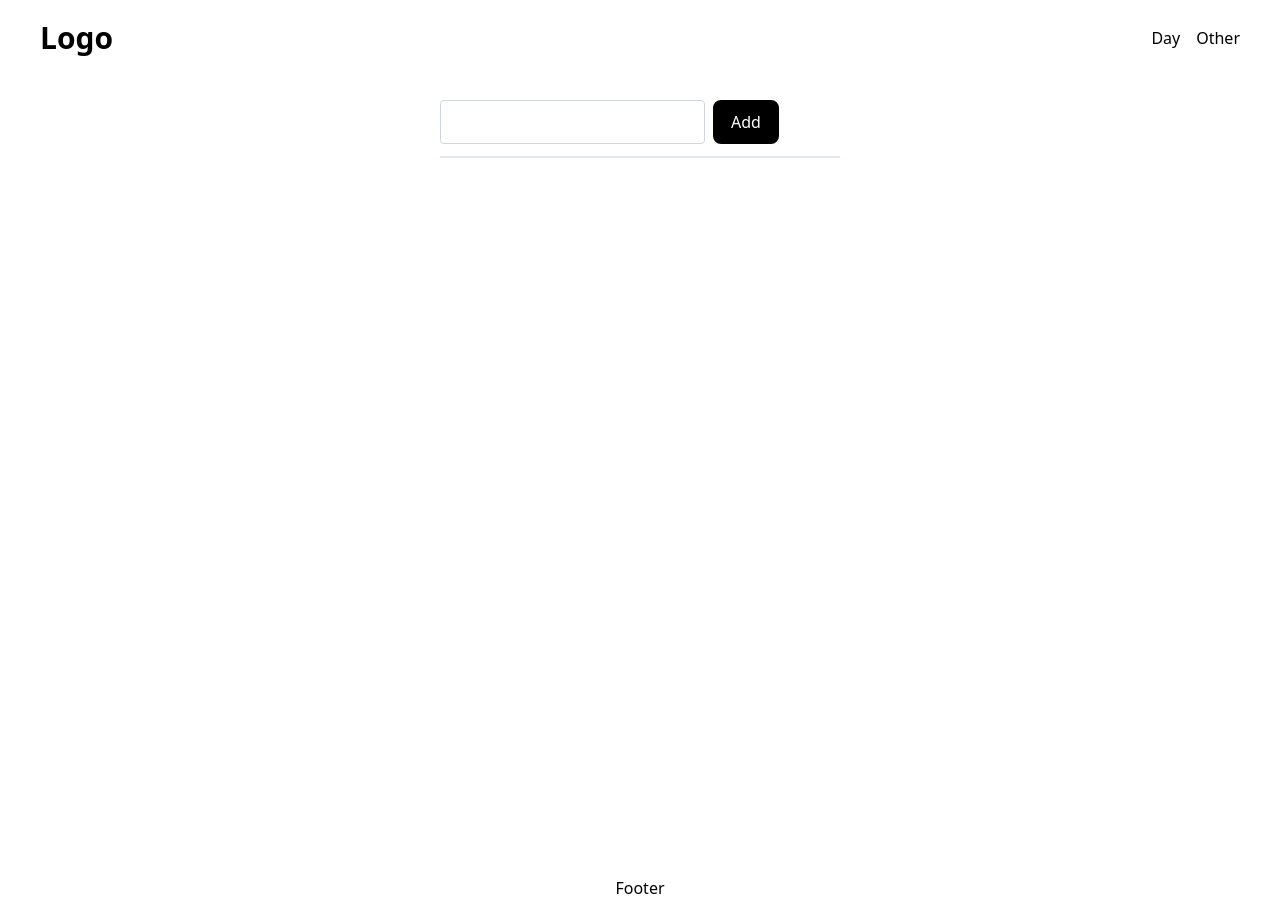
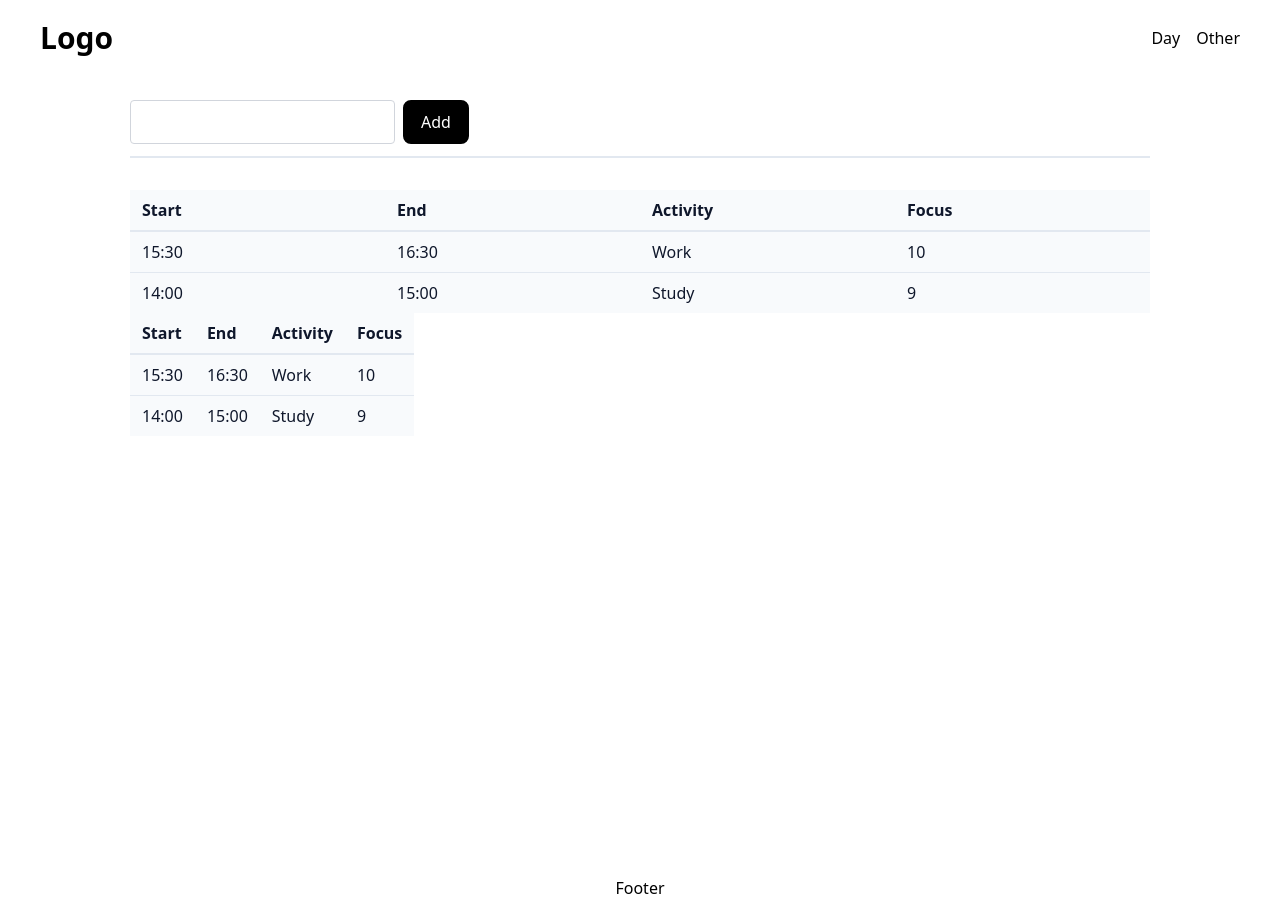
Before and after one commit to Wyrden44/productivity-app, a Vue app: page / in a window 1280 px wide. Built offline with nearby package versions, Linux system fonts and the light colour scheme; the HTML template or start-up script is replaced by a standard one.

Commit message:
Feat: Add timetable with validation, state and api mocks

```diff
--- a/src/components/BaseTable.vue
+++ b/src/components/BaseTable.vue
@@ -27,7 +27,7 @@ const props = withDefaults(
 const tableVariantClasses = computed(() => {
     switch (props.variant) {
         default:
-            return 'divide-y divide-main-border'
+            return 'divide-y-2 divide-main-border'
     }
 })
 
@@ -41,7 +41,7 @@ const headVariantClasses = computed(() => {
 const bodyVariantClasses = computed(() => {
     switch (props.variant) {
         default:
-            return 'bg-main-bg'
+            return 'bg-main-bg divide-y divide-main-border'
     }
 })
 </script>
@@ -56,9 +56,9 @@ const bodyVariantClasses = computed(() => {
             </tr>
         </thead>
         <tbody :class="bodyVariantClasses">
-            <tr v-for="(row, index) in data" :key="index">
+            <tr v-for="(row, index) in props.data" :key="index">
                 <BaseTableCell v-for="col in columns" :key="col.key">
-                    <slot :name="`cell-${col.key}`" :value="row[col.key]"></slot>
+                    {{ row[col.key] }}
                 </BaseTableCell>
             </tr>
         </tbody>
--- /dev/null
+++ b/src/features/timetable/api/timetable.api.ts
@@ -0,0 +1,37 @@
+import type { Activity } from '../types'
+
+const activities: Activity[] = [
+    { id: 1, startTime: '15:30', endTime: '16:30', activity: 'Work', focus: '10' },
+    { id: 2, startTime: '14:00', endTime: '15:00', activity: 'Study', focus: '9' },
+]
+
+export async function fetchActivities(): Promise<Activity[]> {
+    return new Promise<Activity[]>((resolve) => {
+        setTimeout(() => resolve(activities), 500)
+    })
+}
+
+export async function createActivity(activity: Activity) {
+    return new Promise((resolve) => {
+        setTimeout(() => {
+            activities.push(activity)
+            return resolve('success')
+        }, 500)
+    })
+}
+
+export async function editActivity<K extends keyof Activity>(
+    id: number,
+    key: K,
+    newVal: Activity[K],
+) {
+    const activity = activities.find((a) => a.id === id)
+
+    if (!activity) throw Error('Activity not found')
+
+    activity[key] = newVal
+
+    return new Promise<string>((resolve) => {
+        setTimeout(() => resolve('Activity updated'), 500)
+    })
+}
--- /dev/null
+++ b/src/features/timetable/components/EditableCell.vue
@@ -0,0 +1,45 @@
+<script setup lang="ts" generic="T">
+import { ref, watch, computed } from 'vue'
+import BaseTableCell from '@/components/BaseTableCell.vue'
+
+const props = defineProps<{
+    modelValue: T
+    validator: (val: T) => boolean // validator logic as prop
+}>()
+
+const emit = defineEmits<{
+    (e: 'commit', value: string): void
+}>()
+
+const local = ref(props.modelValue)
+
+watch(
+    () => props.modelValue,
+    (newVal) => (local.value = newVal),
+)
+
+const isValid = computed(() => props.validator(local.value))
+const validClasses = computed(() =>
+    isValid.value ? '' : 'decoration-wavy underline decoration-main-error underline-offset-2',
+)
+
+function commit() {
+    if (isValid.value) {
+        emit('commit', local.value)
+    } else {
+        local.value = props.modelValue
+    }
+}
+</script>
+
+<template>
+    <BaseTableCell>
+        <input
+            type="text"
+            v-model="local"
+            @blur="commit"
+            @keydown.enter="commit"
+            :class="[validClasses]"
+        />
+    </BaseTableCell>
+</template>
--- /dev/null
+++ b/src/features/timetable/components/TimetableItem.vue
@@ -0,0 +1,59 @@
+<script setup lang="ts">
+import { onMounted } from 'vue'
+import BaseTable from '@/components/BaseTable.vue'
+import { useTimetableStore } from '../store/timetable.store'
+import BaseTableCell from '@/components/BaseTableCell.vue'
+import type { Activity } from '../types'
+import EditableCell from './EditableCell.vue'
+import { isValidActivity, isValidFocus, isValidTime } from '@/utils/validator'
+
+const store = useTimetableStore()
+
+onMounted(() => {
+    store.load()
+})
+
+const cols = [
+    { key: 'startTime', head: 'Start' },
+    { key: 'endTime', head: 'End' },
+    { key: 'activity', head: 'Activity' },
+    { key: 'focus', head: 'Focus' },
+]
+
+type ValidatorFn = (val: string) => boolean
+
+const validators: Record<keyof Activity, ValidatorFn> = {
+    id: () => true, // or whatever your Activity keys are
+    startTime: (val) => isValidTime(String(val)),
+    endTime: (val) => isValidTime(String(val)),
+    activity: (val) => isValidActivity(String(val)),
+    focus: (val) => isValidFocus(String(val)),
+}
+
+// In your template:
+// :validator="validators[col.key as keyof Activity]"
+</script>
+
+<template>
+    <table class="divide-y-2 divide-main-border">
+        <thead class="bg-main-bg">
+            <tr>
+                <BaseTableCell v-for="col in cols" :key="col.key" :head="true">
+                    {{ col.head }}
+                </BaseTableCell>
+            </tr>
+        </thead>
+        <tbody class="bg-main-bg divide-y divide-main-border">
+            <tr v-for="activity in store.activities" :key="activity.id">
+                <EditableCell
+                    v-for="col in cols"
+                    :key="activity.id + '-' + activity[col.key as keyof Activity]"
+                    :model-value="String(activity[col.key as keyof Activity])"
+                    :validator="validators[col.key as keyof Activity]"
+                    @commit="(val) => store.edit(activity.id, col.key as keyof Activity, val)"
+                />
+            </tr>
+        </tbody>
+    </table>
+    <BaseTable :columns="cols" :data="store.activities" />
+</template>
--- /dev/null
+++ b/src/features/timetable/store/timetable.store.ts
@@ -0,0 +1,55 @@
+import { defineStore } from 'pinia'
+import type { Activity } from '../types'
+import { createActivity, editActivity, fetchActivities } from '../api/timetable.api'
+
+export const useTimetableStore = defineStore('timetable', {
+    state: () => ({
+        activities: [] as Activity[],
+        loading: false,
+        error: null as string | null,
+    }),
+
+    getters: {},
+
+    actions: {
+        async load() {
+            this.loading = true
+            try {
+                this.activities = await fetchActivities()
+            } catch (e) {
+                this.error = 'Failed to fetch activities'
+            } finally {
+                this.loading = false
+            }
+        },
+
+        async edit<K extends keyof Activity>(id: number, key: K, value: Activity[K]) {
+            const activity = this.activities.find((a) => a.id === id)
+
+            if (!activity) return
+
+            const old = activity[key]
+            activity[key] = value
+
+            try {
+                // api call
+                await editActivity(id, key, value)
+            } catch (e) {
+                activity[key] = old
+                console.log(this.activities)
+                console.error(e)
+            }
+        },
+
+        async add(activity: Activity) {
+            this.loading = true
+            try {
+                createActivity(activity)
+            } catch (e) {
+                this.error = 'Failed to create activity'
+            } finally {
+                this.loading = false
+            }
+        },
+    },
+})
--- /dev/null
+++ b/src/features/timetable/types.ts
@@ -0,0 +1,7 @@
+export interface Activity {
+    id: number
+    startTime: string
+    endTime: string
+    activity: string
+    focus: string
+}
--- a/src/pages/DayView.vue
+++ b/src/pages/DayView.vue
@@ -1,6 +1,7 @@
 <script setup lang="ts">
 import BaseButton from '@/components/BaseButton.vue'
 import BaseInput from '@/components/BaseInput.vue'
+import TimetableItem from '@/features/timetable/components/TimetableItem.vue'
 import TodoList from '@/features/todos/components/TodoList.vue'
 import { ref } from 'vue'
 
@@ -22,8 +23,7 @@ function addTodo(): void {
             <BaseInput type="text" v-model="todo" class="mr-2" />
             <BaseButton size="md" @click="addTodo"> Add </BaseButton>
         </div>
-        <div class="todos">
-            <TodoList :todos="todos" />
-        </div>
+        <TodoList :todos="todos" />
+        <TimetableItem />
     </section>
 </template>
--- a/src/style.css
+++ b/src/style.css
@@ -6,7 +6,9 @@
     --color-app-text: var(--color-slate-900);
     --color-app-border: var(--color-slate-200);
     --color-app-secondary-text: var(--color-slate-500);
-    --color-app-accent: var(--teal-600);
+    --color-app-accent: var(--color-teal-600);
+    --color-app-valid: var(--color-emerald-600);
+    --color-app-error: var(--color-red-600);
 }
 
 .dark {
@@ -16,6 +18,8 @@
     --color-app-border: var(--color-slate-700);
     --color-app-secondary-text: var(--color-slate-400);
     --color-app-accent: var(--teal-600);
+    --color-app-valid: var(--color-emerald-600);
+    --color-app-error: var(--color-red-600);
 }
 
 @theme {
@@ -25,4 +29,6 @@
     --color-main-border: var(--color-app-border);
     --color-main-secondary-text: var(--color-app-secondary-text);
     --color-main-accent: var(--color-app-accent);
+    --color-main-valid: var(--color-app-valid);
+    --color-main-error: var(--color-app-error);
 }
--- a/tsconfig.node.json
+++ b/tsconfig.node.json
@@ -14,6 +14,6 @@
 
         "module": "ESNext",
         "moduleResolution": "Bundler",
-    "types": ["node"]
+        "types": ["node", "vitest/globals"]
     }
 }
--- a/vite.config.ts
+++ b/vite.config.ts
@@ -1,16 +1,23 @@
 import { fileURLToPath, URL } from 'node:url'
 
-import { defineConfig } from 'vite'
+import { defineConfig } from 'vitest/config'
 import vue from '@vitejs/plugin-vue'
 import vueDevTools from 'vite-plugin-vue-devtools'
 import tailwindcss from '@tailwindcss/vite'
 
 // https://vite.dev/config/
 export default defineConfig({
-  plugins: [vue(), vueDevTools(), tailwindcss()],
-  resolve: {
-    alias: {
-      '@': fileURLToPath(new URL('./src', import.meta.url)),
+    plugins: [vue(), vueDevTools(), tailwindcss()],
+    resolve: {
+        alias: {
+            '@': fileURLToPath(new URL('./src', import.meta.url)),
+        },
     },
-  },
+    test: {
+        // This enables globals like 'describe', 'it', and 'expect'
+        // so you don't have to import them in every test file
+        globals: true,
+        // Simulates a browser environment
+        environment: 'jsdom',
+    },
 })
```
Also changed, not shown: package.json (+6 -2 lines), 1 other file (tests, documents, lock files or other folders). Lines whose indentation alone changed are shown as unchanged.
